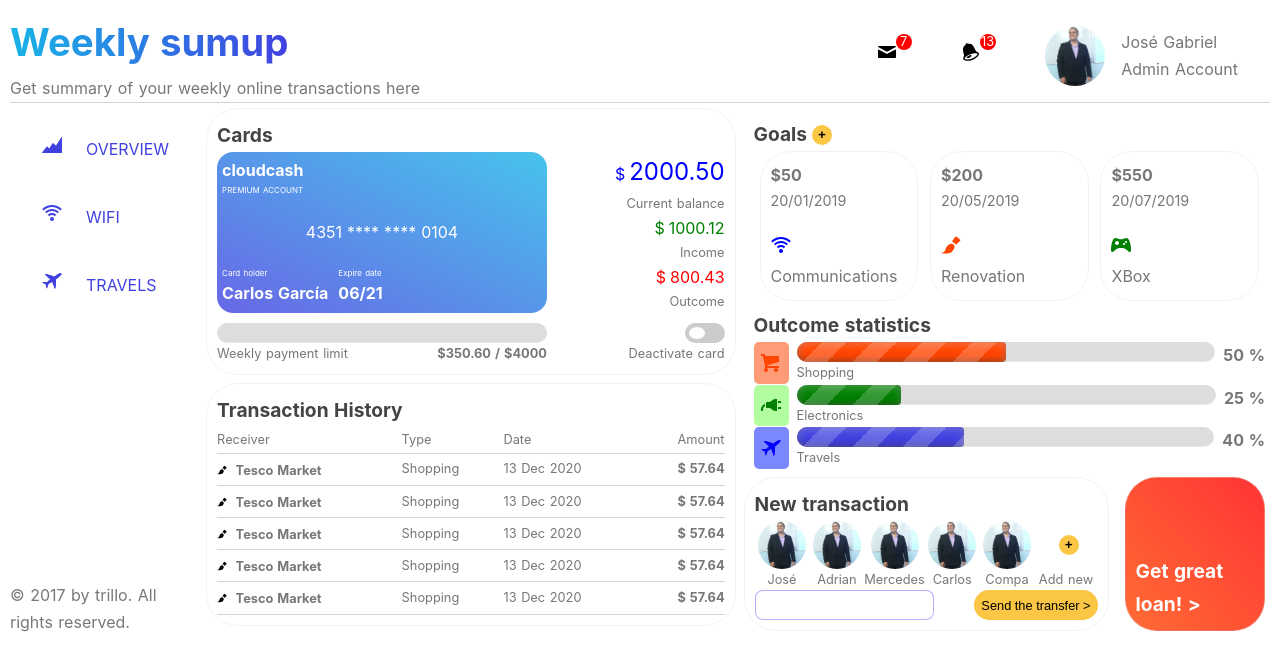
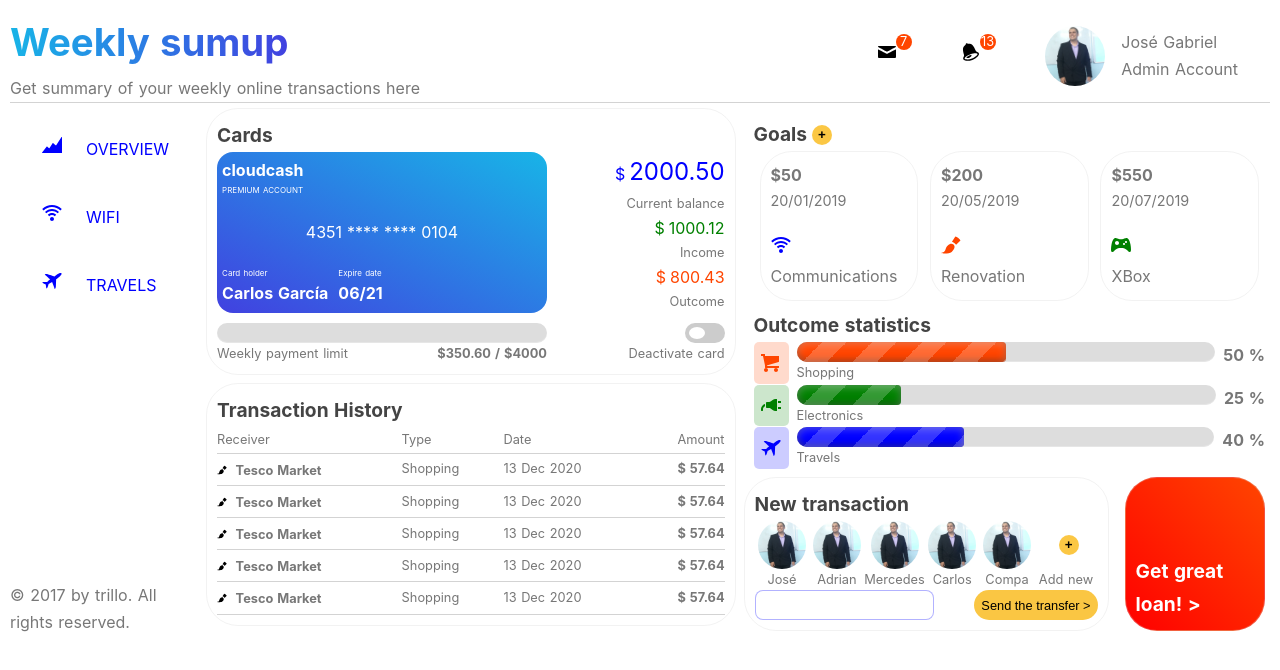
Before and after one commit to elC0mpa/pure-css-nuxt-dashboard, a Nuxt app: page / in a window 1280 px wide. Shown: the top 670 px of the page. Built offline with nearby package versions, Linux system fonts and the light colour scheme.

Commit message:
Using colors variables

```diff
--- a/assets/scss/_icons.scss
+++ b/assets/scss/_icons.scss
@@ -1,20 +1,26 @@
-.orange-box-icon {
-  background-color: rgb(255, 155, 118);
-  fill: orangered;
-}
-.green-box-icon {
-  background-color: rgb(178, 253, 159);
-  fill: green;
+.tertiary-box-icon {
+  background-color: transparentize($color-tertiary, $amount: 0.8);
+  fill: $color-tertiary;
 }
 
-.is-blue-filled {
-  fill: blue;
+.secondary-box-icon {
+  background-color: transparentize($color-secondary, $amount: 0.8);
+  fill: $color-secondary;
 }
 
-.is-orange-filled {
-  fill: orangered;
+.primary-box-icon {
+  background-color: transparentize($color-primary, $amount: 0.8);
+  fill: $color-primary;
 }
 
-.is-green-filled {
-  fill: green;
+.is-primary {
+  fill: $color-primary;
 }
+
+.is-tertiary {
+  fill: $color-tertiary;
+}
+
+.is-secondary {
+  fill: $color-secondary;
+}
--- a/assets/scss/_typography.scss
+++ b/assets/scss/_typography.scss
@@ -4,8 +4,8 @@
   display: inline-block;
   background-image: linear-gradient(
     to right,
-    $gradient-primary,
-    $gradient-secondary
+    $gradient-primary-light,
+    $gradient-primary-dark
   );
   -webkit-background-clip: text;
   color: transparent;
@@ -14,8 +14,7 @@
 .card-title {
   font-size: 1.2rem;
   font-weight: bold;
-  color: #444;
-
+  color: $color-card-title;
 }
 
 .info {
@@ -47,11 +46,11 @@
 
 .current-balance-typo {
   font-size: 1.5rem;
-  color: blue;
+  color: $color-primary;
 }
 .income-balance-typo {
-  color: green;
+  color: $color-secondary;
 }
 .outcome-balance-typo {
-  color: red;
+  color: $color-tertiary;
 }
--- a/assets/scss/_variables.scss
+++ b/assets/scss/_variables.scss
@@ -1,7 +1,14 @@
-$gradient-primary: rgb(24, 180, 231);
-$gradient-secondary: rgb(65, 65, 224);
+$gradient-primary-light: rgb(24, 180, 231);
+$gradient-primary-dark: rgb(65, 65, 224);
+$gradient-tertiary-light: #ff4500;
+$gradient-tertiary-dark: #ff0000;
 $grid-width: 90vw;
 $vertical-space: 16rem;
 $horizontal-space: 12rem;
 $about-section-background-color: rgba(211, 211, 211, 0.199);
-$color-primary: rgb(65, 65, 224);
+
+//COLORS
+$color-primary: blue;
+$color-secondary: green;
+$color-tertiary: orangered;
+$color-card-title: #444;
--- a/assets/scss/components/_credit-card.scss
+++ b/assets/scss/components/_credit-card.scss
@@ -4,8 +4,8 @@
   justify-content: space-between;
   background-image: linear-gradient(
     to left bottom,
-    rgba($gradient-primary, 0.795),
-    rgba($gradient-secondary, 0.795)
+    $gradient-primary-light,
+    $gradient-primary-dark
   );
   border-radius: 1rem;
   min-height: 160px;
--- a/assets/scss/components/_header.scss
+++ b/assets/scss/components/_header.scss
@@ -37,7 +37,7 @@
     height: 1rem;
     width: 1rem;
     border-radius: 50%;
-    background-color: red;
+    background-color: $color-tertiary;
     color: #fff;
     position: absolute;
     top: 1.5rem;
--- a/assets/scss/components/_loan-card.scss
+++ b/assets/scss/components/_loan-card.scss
@@ -1,8 +1,8 @@
 .loan-card {
   background-image: linear-gradient(
     to left bottom,
-    rgba(red, 0.795),
-    rgba(orangered, 0.795)
+    $gradient-tertiary-light,
+    $gradient-tertiary-dark
   );
   margin-left: 1rem;
   display: flex;
--- a/assets/scss/components/_progress-bar.scss
+++ b/assets/scss/components/_progress-bar.scss
@@ -16,15 +16,17 @@
     border-bottom-right-radius: 8px;
     border-top-left-radius: 20px;
     border-bottom-left-radius: 20px;
-    background-color: $color-primary;
     overflow: hidden;
     box-shadow: inset 0 2px 9px rgba(255, 255, 255, 0.3),
       inset 0 -2px 6px rgba(0, 0, 0, 0.4);
-    &.is-green {
-      background-color: green;
+    &.is-primary {
+      background-color: $color-primary;
     }
-    &.is-orange {
-      background-color: orangered;
+    &.is-secondary {
+      background-color: $color-secondary;
+    }
+    &.is-tertiary {
+      background-color: $color-tertiary;
     }
     &:after {
       content: "";
@@ -54,10 +56,10 @@
     }
   }
   &__info-container {
-      display: flex;
-      justify-content: space-between;
-      &--status {
-          font-weight: bold;
-      }
+    display: flex;
+    justify-content: space-between;
+    &--status {
+      font-weight: bold;
+    }
   }
 }
--- a/assets/scss/main.scss
+++ b/assets/scss/main.scss
@@ -3,7 +3,7 @@
 @import "mixins";
 
 @import "components/buttons";
-@import "components/feature-box";
+// @import "components/feature-box";
 @import "components/card";
 @import "components/header";
 @import "components/side-bar";
--- a/components/GoalsSection/index.vue
+++ b/components/GoalsSection/index.vue
@@ -36,21 +36,21 @@ export default {
           date: "20/01/2019",
           balance: 50,
           icon: Signal,
-          iconClass: 'is-blue-filled',
+          iconClass: 'is-primary',
         },
         {
           text: "Renovation",
           date: "20/05/2019",
           balance: 200,
           icon: Brush,
-          iconClass: 'is-orange-filled'
+          iconClass: 'is-tertiary'
         },
         {
           text: "XBox",
           date: "20/07/2019",
           balance: 550,
           icon: Controller,
-          iconClass: 'is-green-filled'
+          iconClass: 'is-secondary'
         },
       ],
     };
--- a/components/OutcomeStatisticsSection/index.vue
+++ b/components/OutcomeStatisticsSection/index.vue
@@ -39,22 +39,22 @@ export default {
         {
           icon: Cart,
           width: 50,
-          iconClass: "orange-box-icon",
-          progressBarColor: "orange",
+          iconClass: "tertiary-box-icon",
+          progressBarColor: "tertiary",
           progressBarText: "Shopping",
         },
         {
           icon: Controller,
           width: 25,
-          iconClass: "green-box-icon",
-          progressBarColor: "green",
+          iconClass: "secondary-box-icon",
+          progressBarColor: "secondary",
           progressBarText: "Electronics",
         },
         {
           icon: Aircraft,
           width: 40,
-          iconClass: "",
-          progressBarColor: "",
+          iconClass: "primary-box-icon",
+          progressBarColor: "primary",
           progressBarText: "Travels",
         },
       ],
--- a/components/ProgressBar.vue
+++ b/components/ProgressBar.vue
@@ -4,8 +4,9 @@
       <span
         :style="widthProgress"
         :class="{
-          'is-green': color === 'green',
-          'is-orange': color === 'orange',
+          'is-primary': color === 'primary',
+          'is-secondary': color === 'secondary',
+          'is-tertiary': color === 'tertiary',
         }"
       ></span>
     </div>
```
